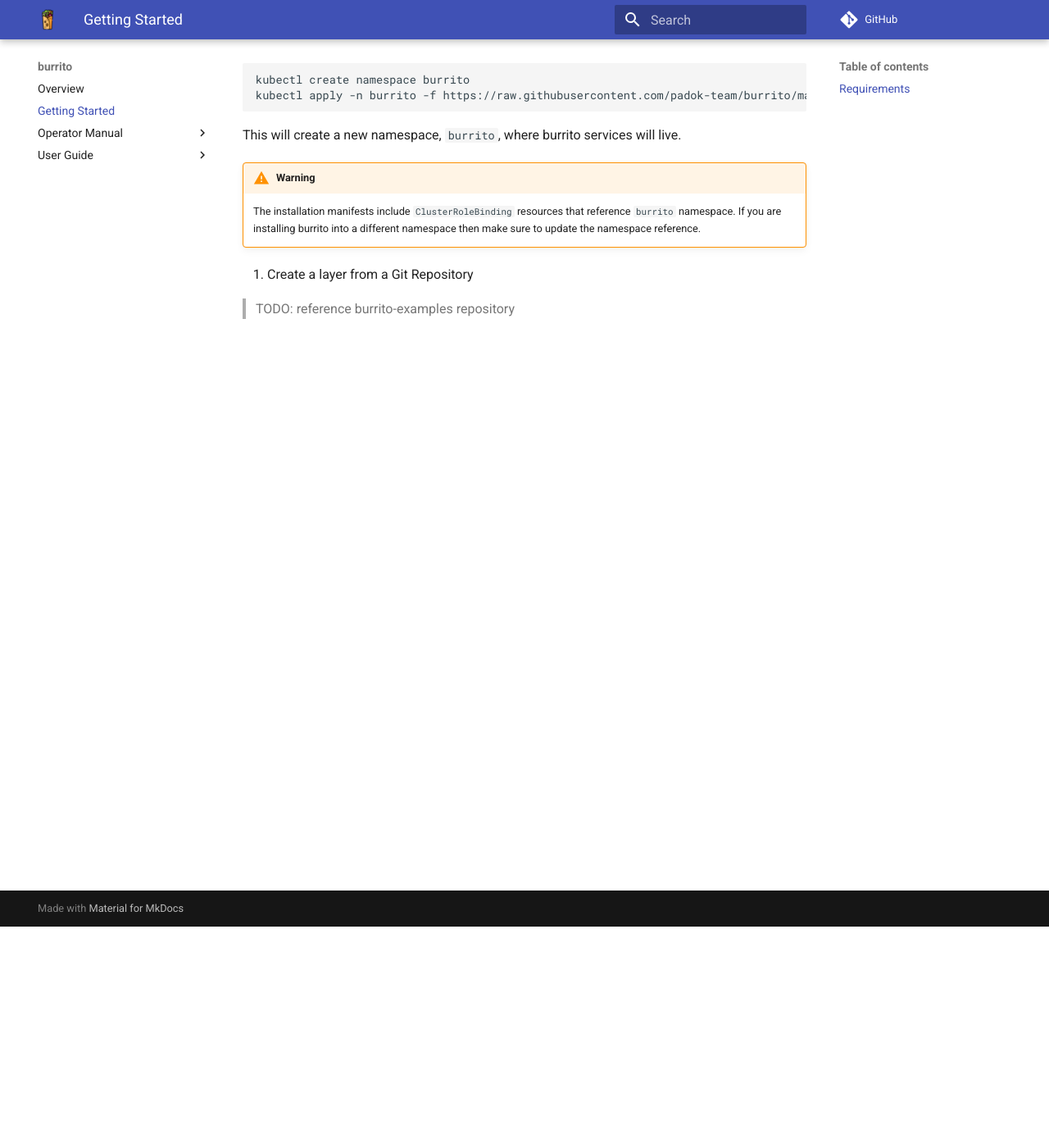
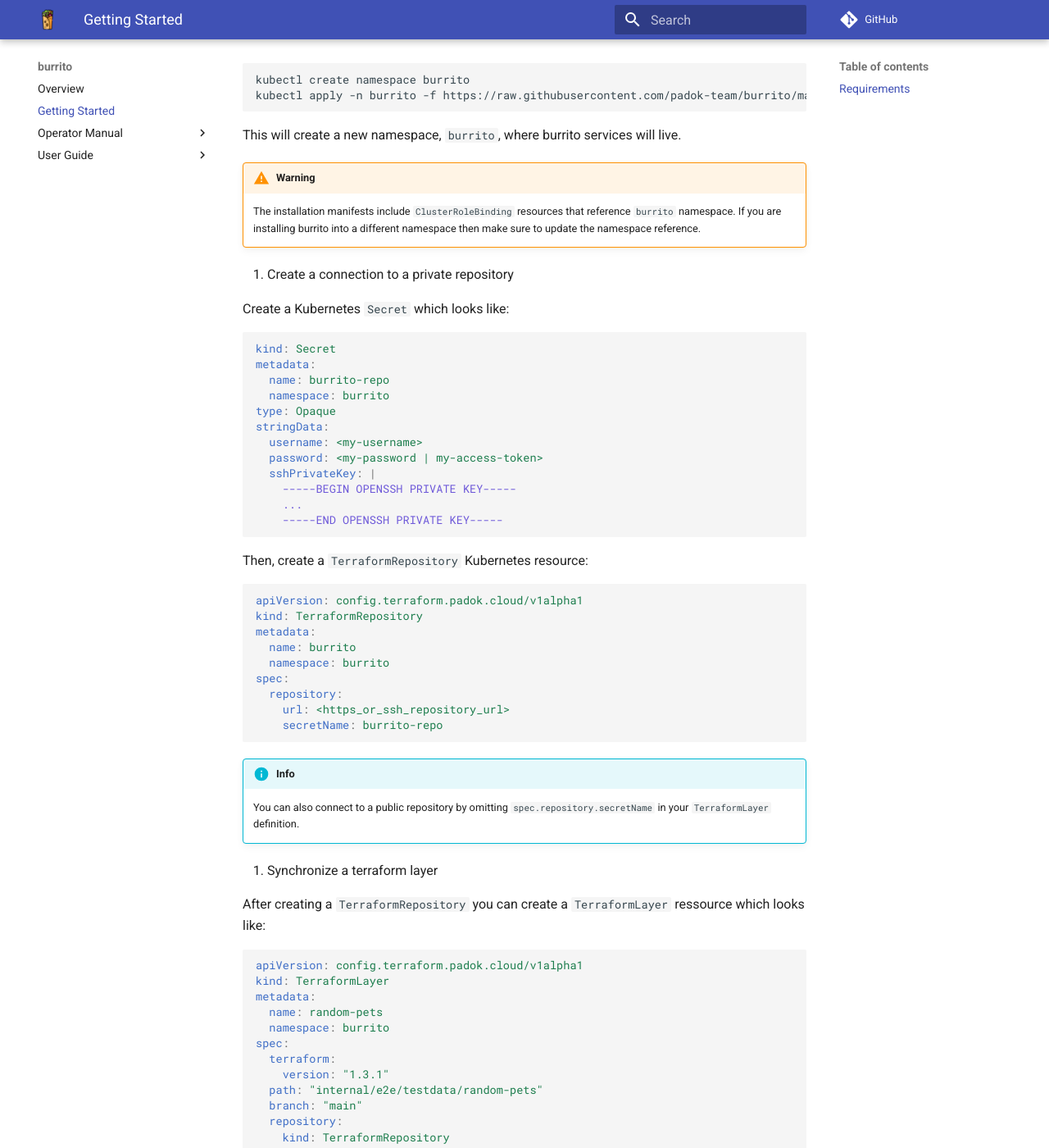
Before and after one commit to padok-team/burrito, an MkDocs documentation site: the page built from docs/getting-started.md, in a window 1280 px wide and 1400 px high, scrolled down 270 px. Shown: the whole window at 82% size. Built offline with MkDocs 1.6.1 and Material for MkDocs 9.7.7, drawn with Linux system fonts in a browser that asks for light colours; comment, search, counter and statistics services are not loaded; some of the changed text lies outside the part shown.

Commit message:
docs: update getting started and readme

````diff
--- a/docs/getting-started.md
+++ b/docs/getting-started.md
@@ -17,6 +17,59 @@ This will create a new namespace, `burrito`, where burrito services will live.
 !!! warning
     The installation manifests include `ClusterRoleBinding` resources that reference `burrito` namespace. If you are installing burrito into a different namespace then make sure to update the namespace reference.
 
-2. Create a layer from a Git Repository
+2. Create a connection to a private repository
 
-> TODO: reference burrito-examples repository
+Create a Kubernetes `Secret` which looks like:
+
+```yaml
+kind: Secret
+metadata:
+  name: burrito-repo
+  namespace: burrito
+type: Opaque
+stringData:
+  username: <my-username>
+  password: <my-password | my-access-token>
+  sshPrivateKey: |
+    -----BEGIN OPENSSH PRIVATE KEY-----
+    ...
+    -----END OPENSSH PRIVATE KEY-----
+```
+
+Then, create a `TerraformRepository` Kubernetes resource:
+
+```yaml
+apiVersion: config.terraform.padok.cloud/v1alpha1
+kind: TerraformRepository
+metadata:
+  name: burrito
+  namespace: burrito
+spec:
+  repository:
+    url: <https_or_ssh_repository_url>
+    secretName: burrito-repo
+```
+
+!!! info
+    You can also connect to a public repository by omitting `spec.repository.secretName` in your `TerraformLayer` definition.
+
+3. Synchronize a terraform layer
+
+After creating a `TerraformRepository` you can create a `TerraformLayer` ressource which looks like:
+
+```yaml
+apiVersion: config.terraform.padok.cloud/v1alpha1
+kind: TerraformLayer
+metadata:
+  name: random-pets
+  namespace: burrito
+spec:
+  terraform:
+    version: "1.3.1"
+  path: "internal/e2e/testdata/random-pets"
+  branch: "main"
+  repository:
+    kind: TerraformRepository
+    name: burrito
+    namespace: burrito
+```
````
Also changed, not shown: README.md (+2 -88 lines).
